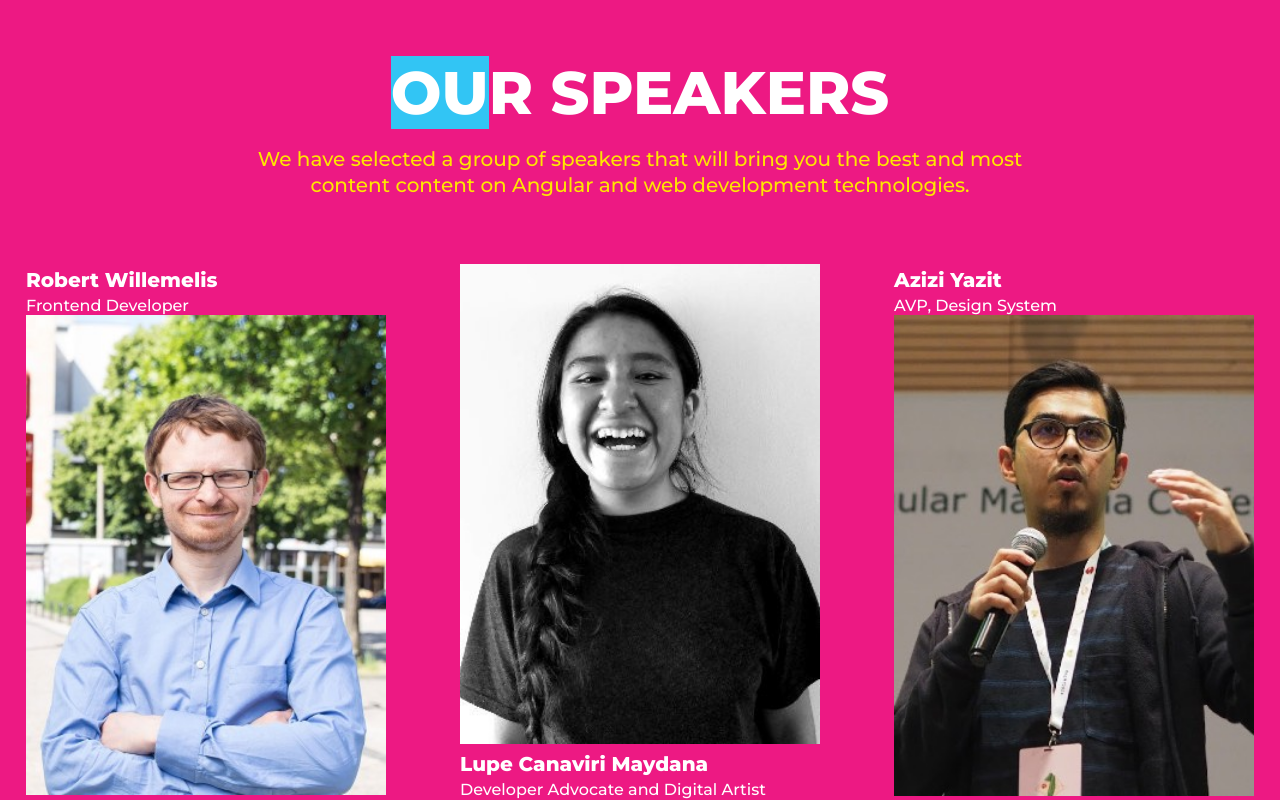
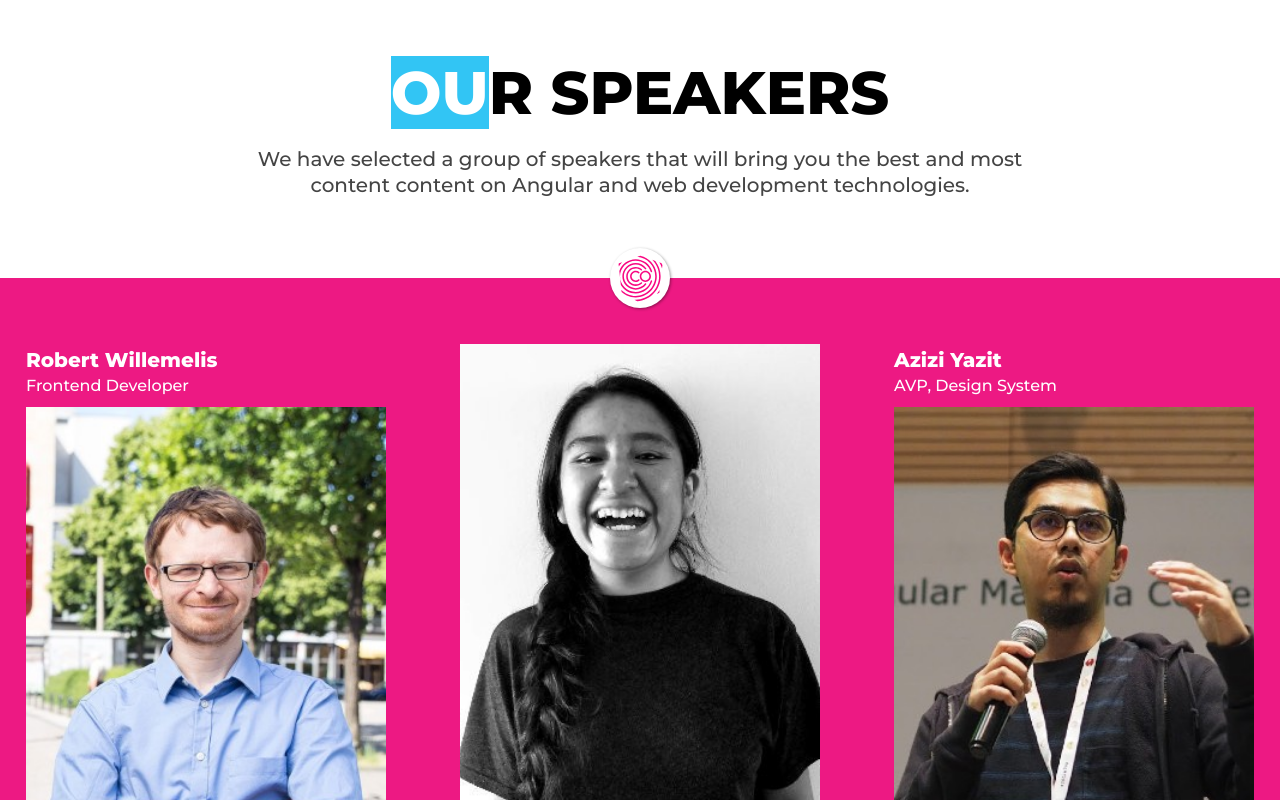
Before and after one commit to AdrianaMaguea/NG-Conf, an Angular app: page /speakers in a window 1280 px wide. Shown: the top 800 px of the page. Built offline with nearby package versions, Linux system fonts and the light colour scheme.

Commit message:
new sponsors

```diff
--- a/src/app/pages/home/home.component.html
+++ b/src/app/pages/home/home.component.html
@@ -9,6 +9,7 @@
   <app-description-angular id="comunity"></app-description-angular>
   <app-organizer id="organizers"></app-organizer>
   <app-collaborators id="collaborators"></app-collaborators>
+  <app-sponsor id="sponsor" [sponsorshpButton]="true"></app-sponsor>
   <app-community id="community"></app-community>
   <app-mail id="mail"></app-mail>
 </div>
--- a/src/app/pages/speakers/speakers.component.html
+++ b/src/app/pages/speakers/speakers.component.html
@@ -1,6 +1,12 @@
+<header>
+    <div class="container">
+        <h1> <span>Ou</span>r Speakers</h1>
+        <p>We have selected a group of speakers that will bring you the best and most content content on Angular and web development technologies.</p>
+        <div class="logo"></div>
+    </div>
+</header>
+
 <div class="container">
-    <h1> <span>Ou</span>r Speakers</h1>
-    <p>We have selected a group of speakers that will bring you the best and most content content on Angular and web development technologies.</p>
     <div class="speakers">
         <div (click)="addModal(speaker)" class="info_speaker" *ngFor="let speaker of speakers">
             <div class="contenedor">
--- a/src/app/pages/speakers/speakers.component.scss
+++ b/src/app/pages/speakers/speakers.component.scss
@@ -3,24 +3,46 @@
 
 :host {
     display: block;
-    background-color: $rojo;
+    background: none no-repeat scroll center 94% $rojo;
+    @include maxscreenwidth {
+        background-image: url(../../../assets/logo-03.png);
+    }
+    background-size: 250px;
+    background-blend-mode: soft-light;
 }
 
-.container {
+header {
+    background-color: #fff;
+    position: relative;
     h1 {
         font-size: 60px;
         margin: 0;
-    color: $blanco;
         span {
             background-color: $azul;
+            color: white;
         }
     }
     p {
         text-align: center;
         font-size: 20px;
         max-width: 800px;
-        margin: 20px auto 60px;
-        color: $amarillo;
+        margin: 20px auto;
+        color: #444;
+    }
+    .logo{
+        position: absolute;
+        left: 50%;
+        bottom: 0;
+        margin-left: -30px;
+        margin-bottom: -30px;
+        width: 60px;
+        height: 60px;
+        padding: 0;
+        background: url(../../../assets/logo-responsive.svg) no-repeat center center white;
+        background-size: 85%;
+        border-radius: 50%;
+        z-index: 100;
+        box-shadow: 1px 1px 3px rgba(0, 0, 0, 0.4);
     }
 }
 
@@ -48,11 +70,11 @@
     overflow: hidden;
     img {
         width: 100%;
-    }
-    img:hover {
+        &:hover {
             -webkit-transform:scale(1.3);
             transform:scale(1.3);
             transition:all .5s ease-in-out;
+        }
     }
 }
 
@@ -75,6 +97,8 @@
         color: $blanco;
         font-size: 16px;
         font-weight: normal;
+        display: block;
+        margin-bottom: 12px;
     }
 }
 
--- a/src/app/pages/sponsorship/sponsorship.component.html
+++ b/src/app/pages/sponsorship/sponsorship.component.html
@@ -208,5 +208,5 @@
   </div>
 </section>
 <section>
-  <app-sponsor id="sponsor" [sponsorbar] = "true"></app-sponsor>
+  <app-sponsor id="sponsor" [sponsorshpButton]="false"></app-sponsor>
 </section>
--- a/src/app/speaker/speaker.component.scss
+++ b/src/app/speaker/speaker.component.scss
@@ -75,11 +75,9 @@ h2 {
     margin: 30px auto 5px;
     padding: 10px 0;
     color: $negro;
-    width: 20%;
-
+    max-width: 300px;
     a {
         padding: 0;
         margin: 0;
-
     }
 }
--- a/src/app/sponsor/sponsor.component.html
+++ b/src/app/sponsor/sponsor.component.html
@@ -1,4 +1,4 @@
-<div class="split-section" *ngIf = "!sponsorbar">
+<!-- <div class="split-section" *ngIf = "!sponsorbar">
   <div class="info">
     <h3 i18n="@@Sponsors.Title">Why are we Holding this conference?</h3>
 
@@ -28,30 +28,33 @@
   <div class="img">
     <img src="../../assets/conference-.jpg" alt="" />
   </div>
-</div>
+</div> -->
 <div class="our_sponsors">
   <h2><a href="/sponsorship">Our Sponsors</a></h2>
   <div class="sponsors">
     <div class="pack_sponsors">
-    <h3>Platinum</h3>
-    <a href="ngconf.co/sponsorship">¡Get on Board!</a>
-  </div>
-  <div class="pack_sponsors">
-    <h3>Gold</h3>
-    <img src="../../assets/torre.png" alt="" />
-  </div>
-  <div class="pack_sponsors">
-    <h3>Silver</h3>
-    <a href="ngconf.co/sponsorship">¡Get on Board!</a>
-  </div>
-  <div class="pack_sponsors">
       <h3>Bronze</h3>
       <img src="../../assets/thinkster.png" alt="">
       <img src="../../assets/vaki.png" alt="">
+    </div>
+    <div class="pack_sponsors secondary">
+      <h3>Silver</h3>
+      <img src="../../assets/laboratoria.png" alt="">
+    </div>
+    <div class="pack_sponsors main">
+      <h3>Platinum</h3>
+      <img src="../../assets/nrwl.svg" alt="" />
+    </div>
+    <div class="pack_sponsors secondary">
+      <h3>Gold</h3>
+      <img src="../../assets/torre.png" alt="" />
     </div>
     <div class="pack_sponsors">
       <h3>Enterprise</h3>
       <img src="../../assets/pappcorn.png" alt="">
     </div>
   </div>
+  <div *ngIf="sponsorshpButton">
+    <a href="/sponsorship" class="become-sponsor">Why to become a sponsor?</a>
   </div>
+</div>
--- a/src/app/sponsor/sponsor.component.scss
+++ b/src/app/sponsor/sponsor.component.scss
@@ -26,7 +26,7 @@ h3 {
 h2 {
   text-align: center;
   color: $amarillo;
-  font-size: 35px;
+  font-size: 25px;
 }
 
 h4 {
@@ -39,27 +39,32 @@ h4 {
   background-color: $negro;
   padding: 60px 0;
   h2 {
-    margin: 0 0 20px;
-    font-size: 50px;
+    margin: 0 0 50px;
+    font-size: 40px;
     color: $azul;
     text-transform: uppercase;
+    @include tablet {
+      font-size: 45px;
+    }
   }
 }
 
 .sponsors {
-  display: flex;
   justify-content: space-around;
+  @include tablet {
+    display: flex;
+  }
 }
 
 .pack_sponsors {
-  h3 {
-    text-align: center;
-    color: $amarillo;
-    text-transform: uppercase;
+  margin-bottom: 70px;
+  @include tablet {
+    margin-bottom: 0;
   }
   img {
-    margin: 0 10px;
+    margin: 0 auto 20px;
     max-width: 150px;
+    display: block;
   }
   a {
     text-decoration: none;
@@ -68,4 +73,35 @@ h4 {
     color: $azul;
     font-size: 20px;
   }
+  h3 {
+    text-align: center;
+    color: $amarillo;
+    text-transform: uppercase;
+    font-size: 26px;
+  }
+  &.main h3 {
+    font-size: 32px;
+  }
+  &.secondary h3 {
+    font-size: 29px;
+  }
 }
+
+.become-sponsor {
+  background-color: #fee600;
+  color: #ffff;
+  display: block;
+  text-align: center;
+  text-decoration: none;
+  border: none;
+  border-radius: 30px;
+  font-size: 1rem;
+  padding: 5px 0px;
+  font-weight: bold;
+  padding: 10px 30px;
+  color: #262626;
+  text-transform: uppercase;
+  display: block;
+  max-width: 340px;
+  margin: auto;
+}
--- a/src/app/sponsor/sponsor.component.ts
+++ b/src/app/sponsor/sponsor.component.ts
@@ -6,7 +6,7 @@ import { Component, OnInit, Input } from '@angular/core';
   styleUrls: ['./sponsor.component.scss']
 })
 export class SponsorComponent implements OnInit {
-  @Input() sponsorbar = false;
+  @Input() sponsorshpButton = false;
   constructor() { }
 
   ngOnInit() {
```
Also changed, not shown: src/assets/laboratoria.png (added), src/assets/nrwl.svg (added). Lines whose indentation alone changed are shown as unchanged.
